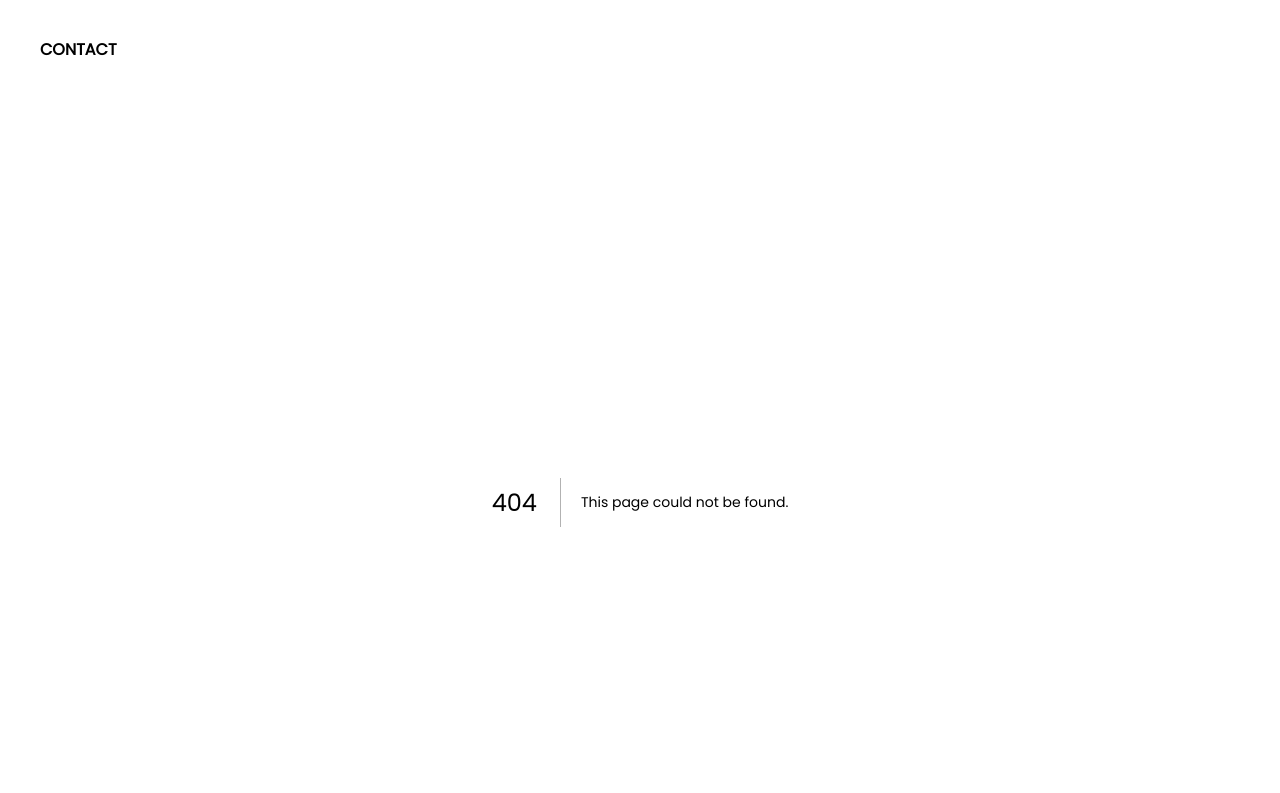
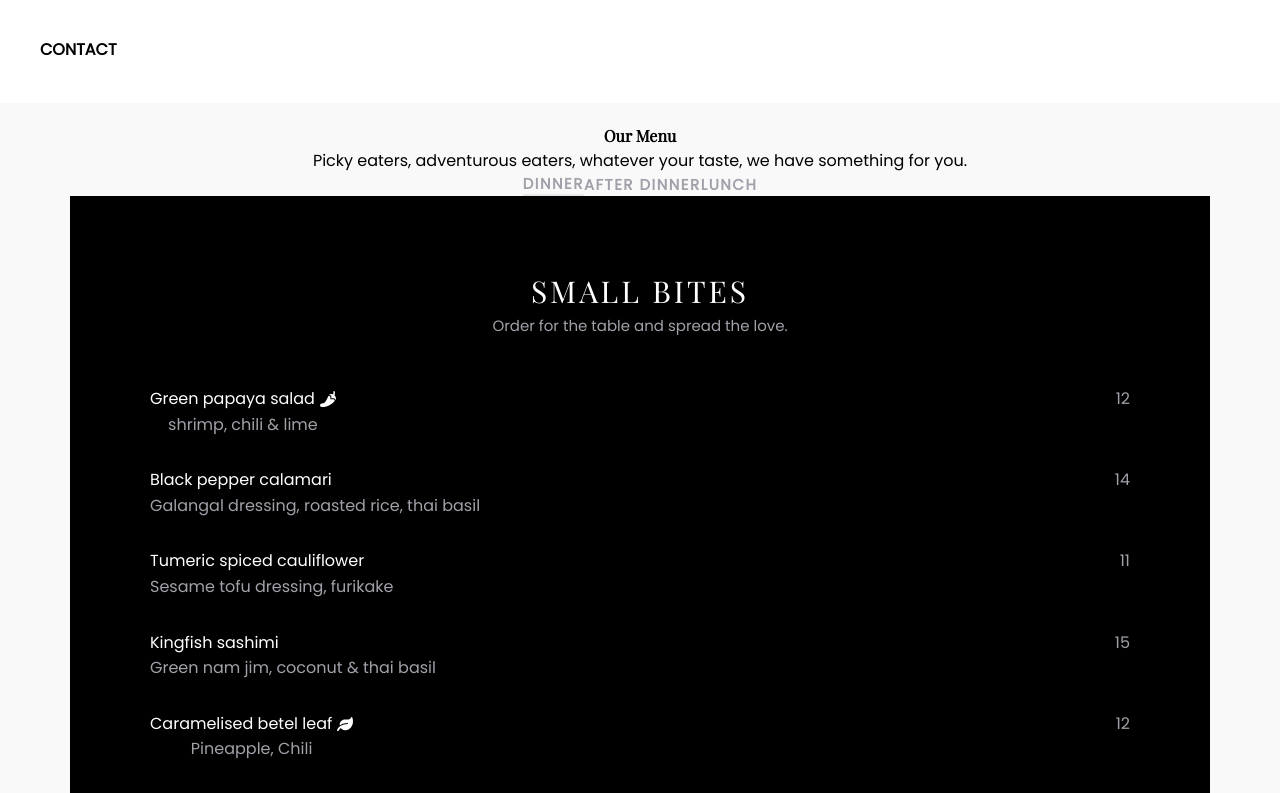
Before and after one commit to Reza-HM/soulkitchen-next, a Next.js app: page /menu in a window 1280 px wide. Before the commit this address had no page. Shown: the part 580-1373 px from the top of the page. Built offline with nearby package versions, Linux system fonts and the light colour scheme.

Commit message:
coded the menu page

```diff
--- /dev/null
+++ b/pages/menu/index.tsx
@@ -0,0 +1,12 @@
+import DrinksMenu from "@/Components/Templates/Index/DrinksMenu";
+import Menu from "@/Components/Templates/Index/Menu";
+
+const index = () => {
+  return (
+    <div>
+      <Menu />
+      <DrinksMenu />
+    </div>
+  );
+};
+export default index;
```
